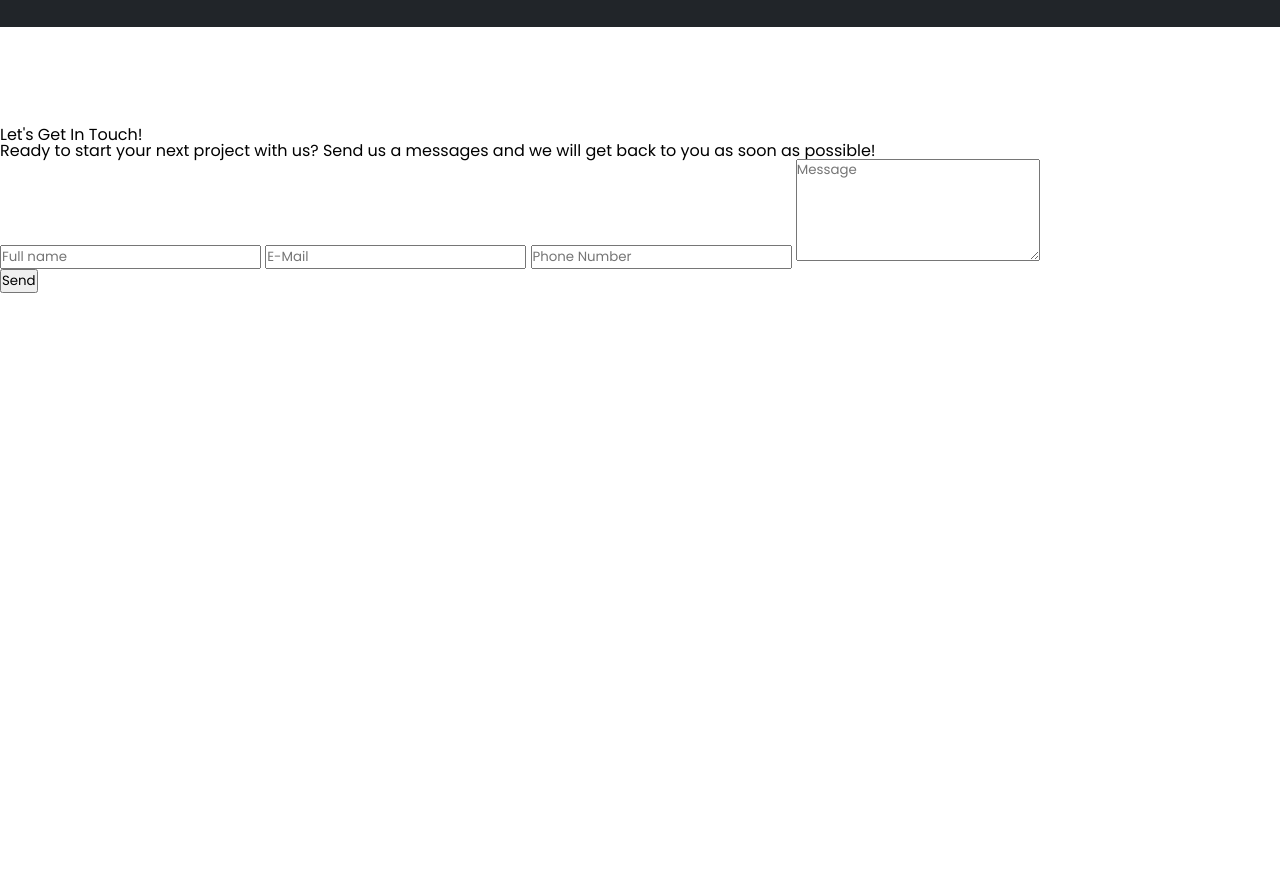
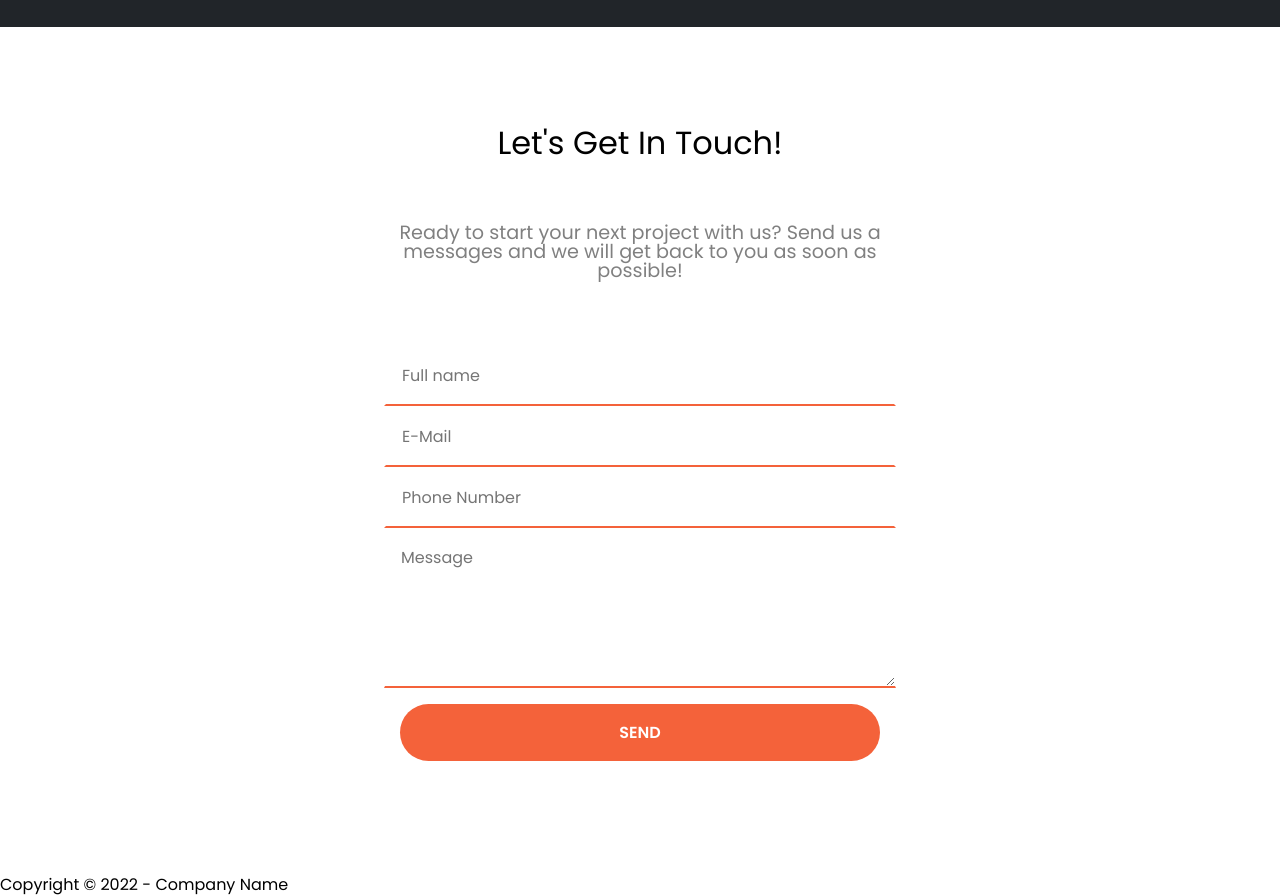
Before and after one commit to ahmetenesbahar/photo-portfolio-website, a plain HTML site: page index.html in a window 1280 px wide. Shown: the part 3000-3896 px from the top of the page. Before the commit the page ends 3393 px from the top, so only its background shows below. Drawn offline with Linux system fonts and the light colour scheme.

Commit message:
contact section done

```diff
--- a/dist/scss/layout/_contact.scss
+++ b/dist/scss/layout/_contact.scss
@@ -0,0 +1,55 @@
+section.contact {
+  width: 100%;
+  .contact-texts {
+    width: 100%;
+    h3 {
+      @include flex;
+      font-size: 2rem;
+      color: $black;
+    }
+    p {
+      @include flex($direction: column);
+      color: $dark-gray;
+      font-size: 1.2rem;
+      padding: 4rem 30%;
+      text-align: center;
+    }
+  }
+
+  .form {
+    padding: 0 30%;
+    @include flex($direction: column);
+
+    input {
+      border-color: transparent;
+      border-bottom: solid 2px $orange;
+      padding: $paddingSm;
+      width: 100%;
+      font-size: 1rem;
+
+      &:focus {
+        outline: none;
+      }
+    }
+    textarea {
+      border-color: transparent;
+      border-bottom: solid 2px $orange;
+      width: 100%;
+      padding: $paddingSm;
+      font-size: 1rem;
+      &:focus {
+        outline: none;
+      }
+    }
+
+    .btn-send {
+      padding: $paddingSm;
+      @include flex($justify: flex-start);
+      width: 100%;
+      button {
+        @include button;
+        width: 100%;
+      }
+    }
+  }
+}
--- a/dist/scss/style.css
+++ b/dist/scss/style.css
@@ -789,4 +789,82 @@ section.about .about-btn button {
 section.about .about-btn button:hover {
   background-color: #ee3e0d;
   color: #fff;
+}
+
+section.contact {
+  width: 100%;
+}
+section.contact .contact-texts {
+  width: 100%;
+}
+section.contact .contact-texts h3 {
+  display: flex;
+  align-items: center;
+  justify-content: center;
+  flex-direction: row;
+  font-size: 2rem;
+  color: #000;
+}
+section.contact .contact-texts p {
+  display: flex;
+  align-items: center;
+  justify-content: center;
+  flex-direction: column;
+  color: gray;
+  font-size: 1.2rem;
+  padding: 4rem 30%;
+  text-align: center;
+}
+section.contact .form {
+  padding: 0 30%;
+  display: flex;
+  align-items: center;
+  justify-content: center;
+  flex-direction: column;
+}
+section.contact .form input {
+  border-color: transparent;
+  border-bottom: solid 2px #f4623a;
+  padding: 1rem;
+  width: 100%;
+  font-size: 1rem;
+}
+section.contact .form input:focus {
+  outline: none;
+}
+section.contact .form textarea {
+  border-color: transparent;
+  border-bottom: solid 2px #f4623a;
+  width: 100%;
+  padding: 1rem;
+  font-size: 1rem;
+}
+section.contact .form textarea:focus {
+  outline: none;
+}
+section.contact .form .btn-send {
+  padding: 1rem;
+  display: flex;
+  align-items: center;
+  justify-content: flex-start;
+  flex-direction: row;
+  width: 100%;
+}
+section.contact .form .btn-send button {
+  padding: 1rem 2rem;
+  border: none;
+  background-color: #f4623a;
+  color: #fff;
+  font-size: 1rem;
+  text-transform: uppercase;
+  font-weight: 600;
+  cursor: pointer;
+  transition: all 0.3s ease-in-out;
+  border-radius: 32px;
+  padding: 1rem 2rem;
+  width: 100%;
+}
+section.contact .form .btn-send button:hover {
+  background-color: #e6e6e6;
+  color: #f4623a;
 }/*# sourceMappingURL=style.css.map */
--- a/index.html
+++ b/index.html
@@ -184,7 +184,7 @@
     <!-- Contact End -->
 
     <!-- Footer Start -->
-    <footer></footer>
+    <footer>Copyright © 2022 - Company Name</footer>
     <!-- Footer End -->
 
     <script src="dist/js/app.js"></script>
```
Also changed, not shown: 1 other file.
